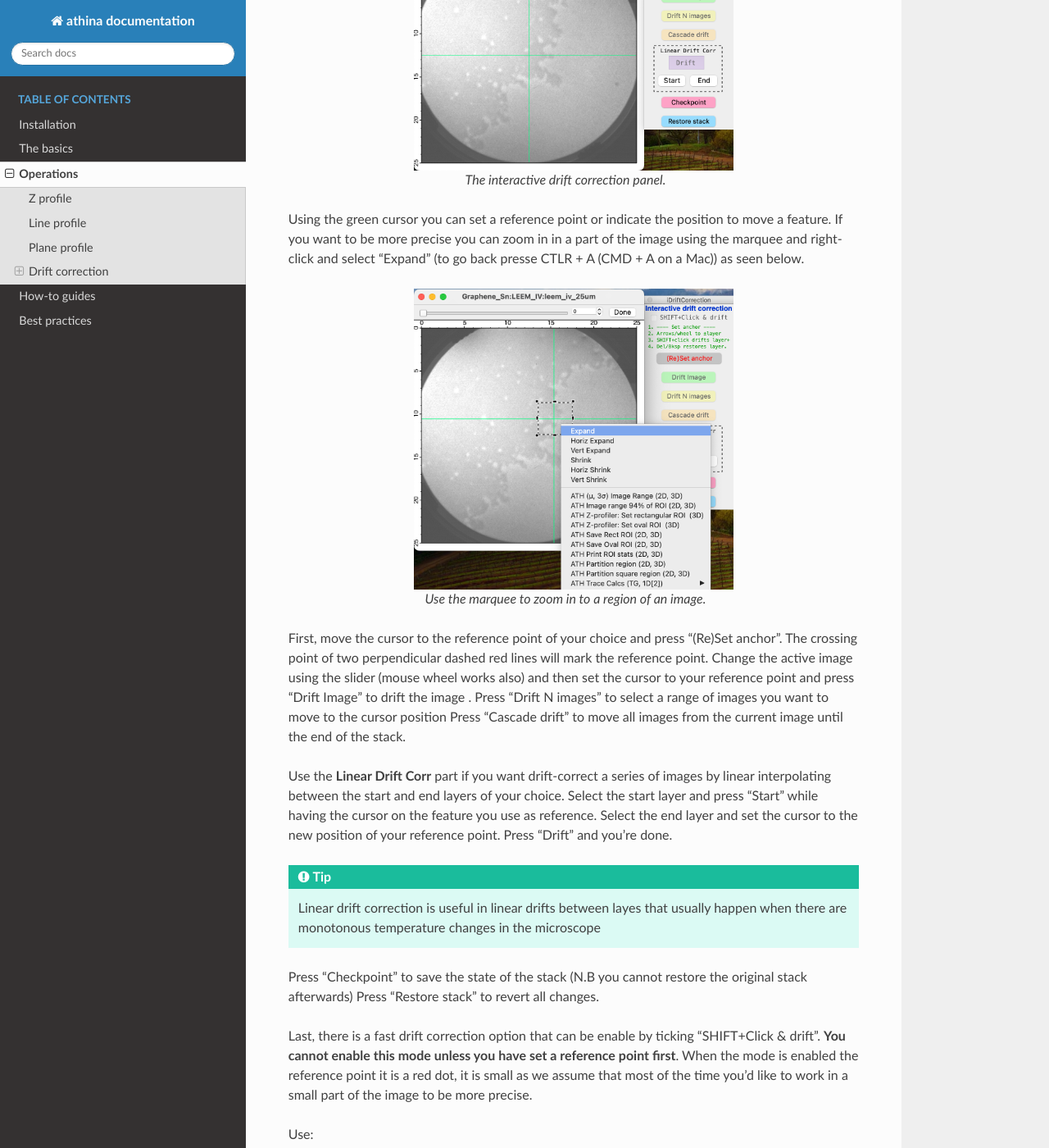
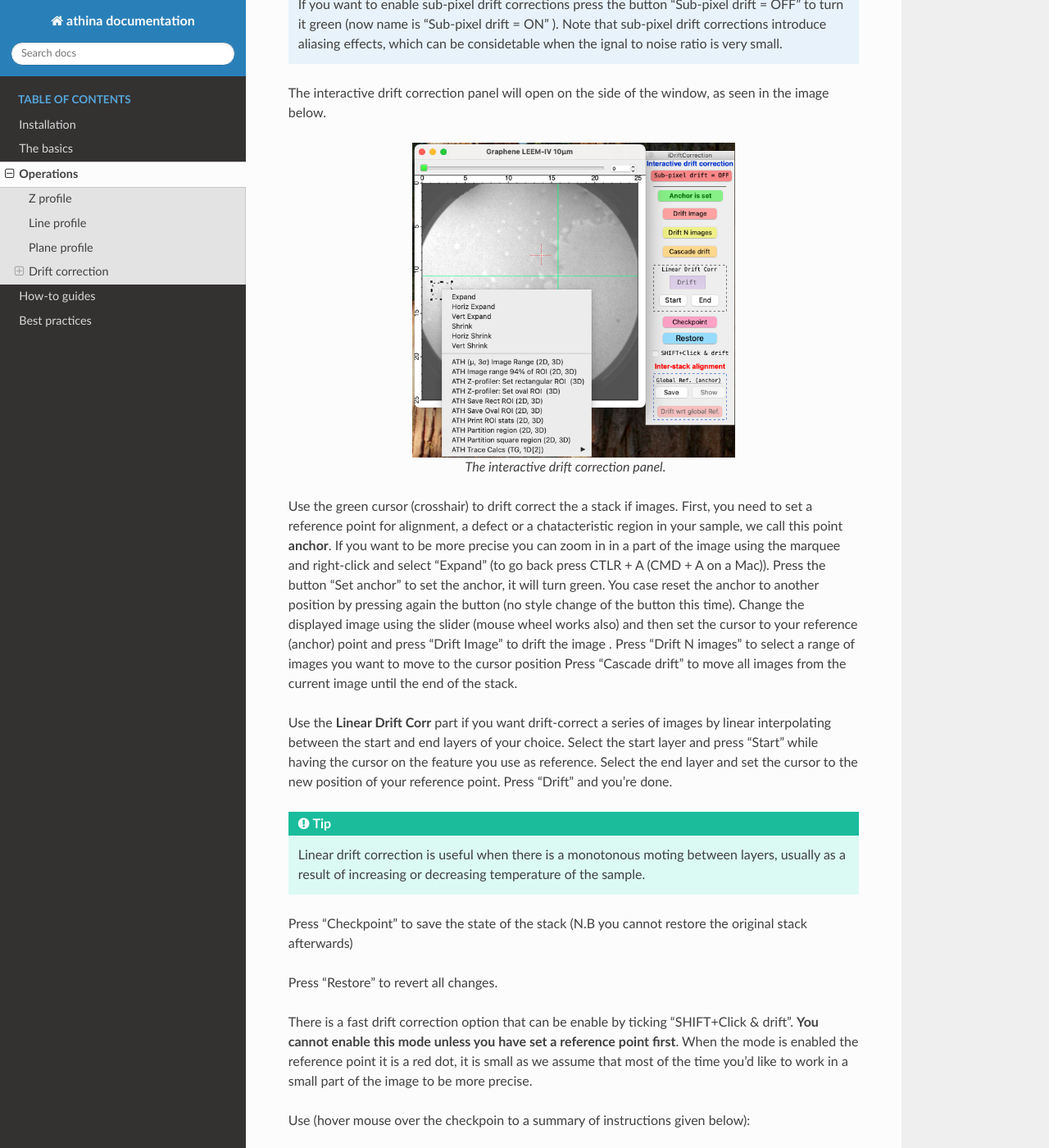
Before and after one commit to evangelosgolias/athina, a Sphinx documentation site: the page built from doc/source/files/operations.md, in a window 1280 px wide and 1400 px high, scrolled down 8825 px. Shown: the whole window at 82% size. Built offline with Sphinx 7.4.7 and the Read the Docs theme 2.0.0, drawn with Linux system fonts in a browser that asks for light colours; some of the changed text lies outside the part shown.

Commit message:
Imagealignment now has the option for integer drifts in Registration

````diff
--- a/doc/source/files/operations.md
+++ b/doc/source/files/operations.md
@@ -192,9 +192,9 @@
 * "Apply filter": Apply one filter: gauss, avg, median, max or min.
 * "Filter N = 3 ..": Filte's size (N x N matrix).
 * "Apply filter 1..5 times": How many times to apply the filter.
-* "Normalise range [0, 1]": Normalise image between [0, 1].
 * "Apply histogram equalization": Yes/No.
 * "Edge detection method": shen, kirsch, sobel, prewitt, canny, roberts, marr or frei.
+* "Sub-pixel drift (Registration)": Integer pixel corrections is default, enable sub-pixel corrections (applies to Registration only).
 * "Cutoff drift (pixels)": Threshold above which no drift correction applies.
 * "Print drift layer": Yes/No to show the drift calculated/applied per layer.
 
@@ -211,7 +211,14 @@
 
 ### Interactive
 
-For difficult drift correction cases you can use the interactive drift correction panel. To launch it you can either select "athina > Interactive Operations > Drift Correction" or press "z" (["ATH NewImage"](thebasics.md#display-an-imageimage-stack)) without any marquee in top graph.
+For difficult drift correction cases you can use the interactive drift correction panel. To launch it you can either select "athina > Interactive Operations > Drift Correction" or press "z" (["ATH NewImage"](thebasics.md#display-an-imageimage-stack)) **without** a marquee in the graph.
+
+```{note}
+The interative drift correction works in two modes. The default mode (button "Sub-pixel drift = OFF" is red) drift images an integer number of pixels, with no distortion in the corrected image.
+If you want to enable sub-pixel drift corrections press the button "Sub-pixel drift = OFF" to turn it green (now name is "Sub-pixel drift = ON" ). Note that sub-pixel drift corrections introduce aliasing effects, which can be considetable when the ignal to noise ratio is very small.
+```
+
+The interactive drift correction panel will open on the side of the window, as seen in the image below.
 
 ```{figure} media/interactiveDriftCorrection.png
 :alt: Interactive drift correction panel.
@@ -221,33 +228,24 @@
 
 The interactive drift correction panel.
 ```
-Using the green cursor you can set a reference point or indicate the position to move a feature. If you want to be more precise you can zoom in in a part of the image using the marquee and right-click and select "Expand" (to go back presse CTLR + A (CMD + A on a Mac)) as seen below.
 
-```{figure} media/expandWithMarquee.png
-:alt: Zoom in using the marquee
-:scale: 33%
-:align: center
-:name: expandWithMarquee
-
-Use the marquee to zoom in to a region of an image.
-```
-
-First, move the cursor to the reference point of your choice and press "(Re)Set anchor". The crossing point of two perpendicular dashed red lines will mark the reference point. Change the active image using the slider (mouse wheel works also) and then set the cursor to your reference point and press "Drift Image" to drift the image .
+Use the green cursor (crosshair) to drift correct the a stack if images. First, you need to set a reference point for alignment, a defect or a chatacteristic region in your sample, we call this point **anchor**. If you want to be more precise you can zoom in in a part of the image using the marquee and right-click and select "Expand" (to go back press CTLR + A (CMD + A on a Mac)). Press the button "Set anchor" to set the anchor, it will turn green. You case reset the anchor to another position by pressing again the button (no style change of the button this time). Change the displayed image using the slider (mouse wheel works also) and then set the cursor to your reference (anchor) point and press "Drift Image" to drift the image .
 Press "Drift N images" to select a range of images you want to move to the cursor position
 Press "Cascade drift" to move all images from the current image until the end of the stack.
 
 Use the **Linear Drift Corr** part if you want drift-correct a series of images by linear interpolating between the start and end layers of your choice. Select the start layer and press "Start" while having the cursor on the feature you use as reference. Select the end layer and set the cursor to the new position of your reference point. Press "Drift" and you're done.
 
 ```{tip}
-Linear drift correction is useful in linear drifts between layes that usually happen when there are monotonous temperature changes in the microscope
+Linear drift correction is useful when there is a monotonous moting between layers, usually as a result of increasing or decreasing  temperature of the sample.
 ```
 
 Press "Checkpoint" to save the state of the stack (N.B you cannot restore the original stack afterwards)
-Press "Restore stack" to revert all changes.
 
-Last, there is a fast drift correction option that can be enable by ticking "SHIFT+Click & drift". **You cannot enable this mode unless you have set a reference point first**. When the mode is enabled the reference point it is a red dot, it is small as we assume that most of the time you'd like to work in a small part of the image to be more precise.
+Press "Restore" to revert all changes.
 
-Use:
+There is a fast drift correction option that can be enable by ticking "SHIFT+Click & drift". **You cannot enable this mode unless you have set a reference point first**. When the mode is enabled the reference point it is a red dot, it is small as we assume that most of the time you'd like to work in a small part of the image to be more precise.
+
+Use (hover mouse over the checkpoin to a summary of instructions given below):
 
 * SHIFT + left mouse click on a point to drift the image. The reference point will be moved to the point you clicked, so try to follow your reference point with your mouse. After clicking the next layer will be displayed.
 * Use arrow keys or mousewheel to skip layers or go back to previous ones.
@@ -256,3 +254,7 @@
 ```{caution}
 If you have drift corrected your stack the changes are applied if you close the iDriftCorrection side-window. There is no backup to restore your stack to its original state. **If you want to discard any changes with you to press "Restore stack" before exiting.**
 ```
+
+**Inter-stack alignment:** You can use the interactive drift correction to align different stacks or images. Set the anchor to the point of reference and press "Save". When a global reference is saved, the "Show" button (draws the point of reference on the graph) and the "Drift wrt to global Ref." will be enabled. You can save a global reference many times, only the last one will be remembered. You have always set an anchor and then press "Save" under the _Global Ref. (anchor)_ to save it as your global reference (it's not the currnt cursor position).
+
+You can then use the "Drift wrt to global Ref." buttin with another stack or image to drift the stack using the cursor with respect to the global reference. Press "Show" to draw the previously saved reference.
````
Also changed, not shown: doc/source/files/media/automaticDriftCorrection.png, doc/source/files/media/expandWithMarquee.png (deleted), doc/source/files/media/interactiveDriftCorrection.png, 4 other files.
